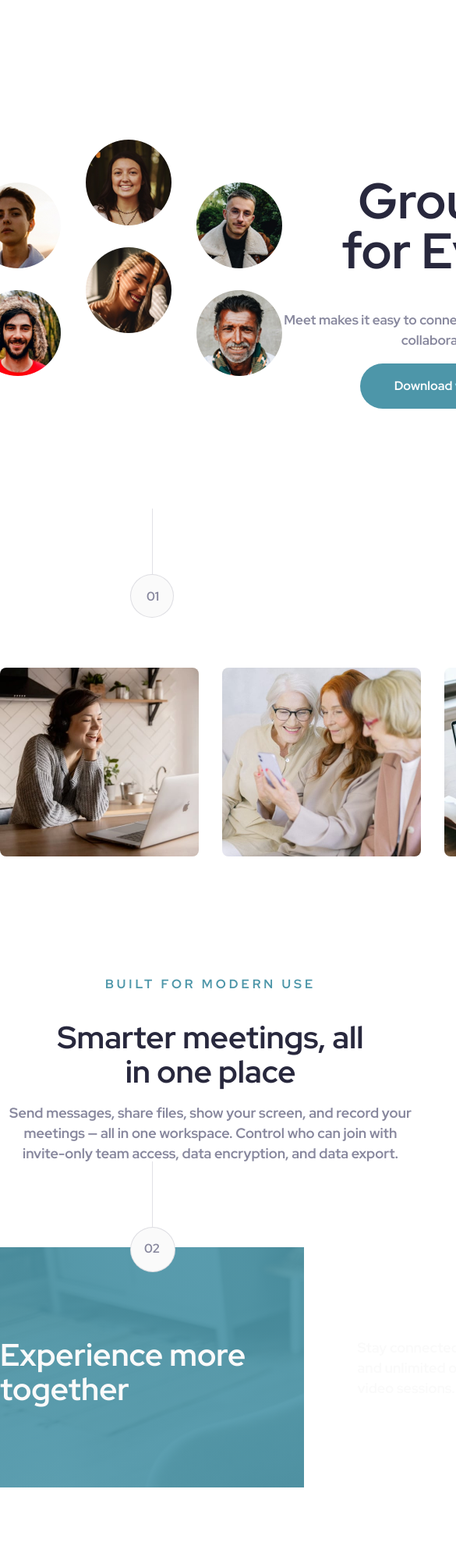
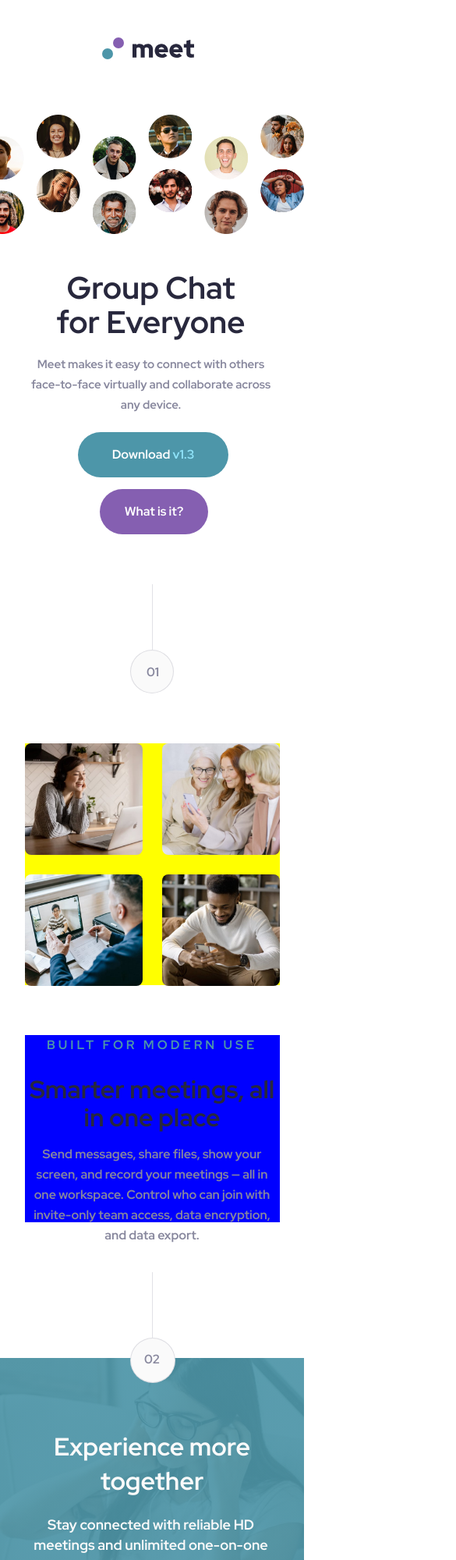
Before and after one commit to amt-joseph-lantey/Meet_Landing_Page, a plain HTML site: page index.html in a window 390 px wide. Shown: the top 2000 px of the page at 78% size, 585 px wide, since content can reach past the window. Before the commit the page ends 1907 px from the top, so only its background shows below. Drawn offline with Linux system fonts and the light colour scheme.

Commit message:
project completed

```diff
--- a/style.css
+++ b/style.css
@@ -370,7 +370,6 @@ footer{
 
     footer{
         background-image: linear-gradient(0,#4D96A9E7,#4D96A9E7),url(assets/tablet/image-footer.jpg);
-        width: 100%;
         width: 768px;
         height: 456px;
     }
@@ -397,7 +396,130 @@ footer{
         margin-top: 40px;
         margin-left: -310px;
     }
+}
+@media only screen and (min-width:300px) and (max-width:420px) {
+
+    .logo{
+        margin-left: -530px;
+        margin-top: -32px;
+    }
+
+    .hero_left,.hero_right{
+        display: none;
+    }
+
+    .hero_image{
+        display: flex;
+        margin-left: -25px;
+    }
+
+    .hero_image img{
+        width: 440px;
+        height: 153px;;
+    }
+
+    .intro{
+        display: flex;
+        flex-direction: column;
+    }
+
+    .intro_text{
+        margin-bottom: auto;
+    }
+
+    .intro_text h1{
+        width: 327px;
+        font-size: 40px;
+        line-height: 44px;
+        margin-left: 30px;
+    }
+
+    .intro_text p{
+        font-size: 15px;
+        width: 327px;
+        margin-bottom: auto;
+        margin-top: -48px;
+        margin-left: 30px;
+    }
+
+    .download_button1{
+        margin-top: 48px;
+        margin-left: 100px;
+    }
+
+    .what_button{
+        margin-top: 15px;
+        margin-left: 128px;
+    }
+
+    .shape1{
+        margin-top: 64px;
+    }
+
+    .middle_images{
+        display: grid;
+        grid-template-columns: 1fr 1fr;
+        background-color: yellow;
+        column-gap: 25px;
+        row-gap: 25px;
+        width: 327px;
+        height: 310px;
 
 
+    }
+
+    .middle_images img{
+        width: 151px;
+        height: 143px;
+    }
+
+    .function{
+        width: 327px;
+        background-color: blue;
+        margin-top: 64px;
+    }
+
+    .function h2{
+        width: 327px;
+        font-size: 32px;
+        line-height: 36px;
+    }
+
+    .function p{
+        width: 327px;
+        font-size: 16px;
+    }
+
+    .shape2{
+        margin-top: 64px;
+    }
+
+    footer{
+        background-image: linear-gradient(0,#4D96A9E7,#4D96A9E7),url(assets/mobile/image-footer.jpg);
+        height: 428px;
+    }
+
+    .footercontent{
+        display: inline-block;
+        text-align: center;
+    }
+
+    .footercontent h1{
+        font-size: 32px;
+        margin-top: 92px;
+        margin-left: 20px;
+    }
+
+    .footercontent p{
+        font-size: 18px;
+        margin-top: auto;
+        margin-left: 30px;
+        width: 327px;
+    }
+
+    .download_button2{
+        margin-top: 15px;
+        margin-left: -720px;
+    }
 
 }
```
